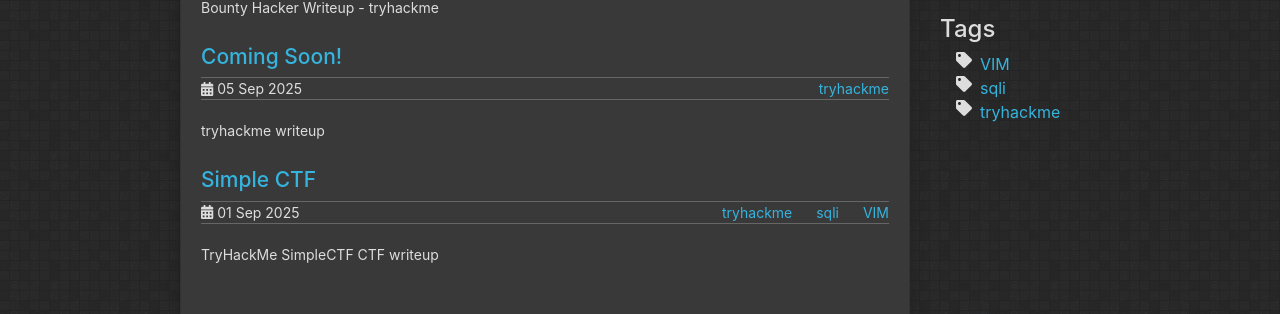
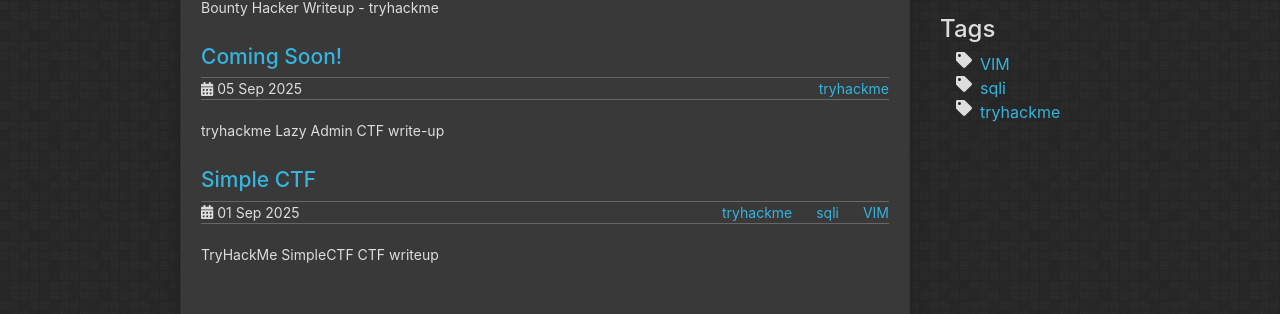
Before and after one commit to AaronBray/AaronBray.github.io, a Jekyll site: the page built from index.html, in a window 1280 px wide. Shown: the part 190-504 px from the top of the page. Built offline with Jekyll 4.4.1, drawn with Linux system fonts in a browser that asks for light colours.

Commit message:
Update and rename 2025-09-10-Lazy-Admin.md to 2025-09-5-Lazy-Admin.md

```diff
--- a/_posts/2025-09-10-Lazy-Admin.md
+++ b/_posts/2025-09-5-Lazy-Admin.md
@@ -2,7 +2,7 @@
 layout: post
 title: Coming Soon!
 date:   2025-09-5 11:07
-description: tryhackme writeup
+description: tryhackme Lazy Admin CTF write-up
 tags: tryhackme
 comments: false
 ---
```
